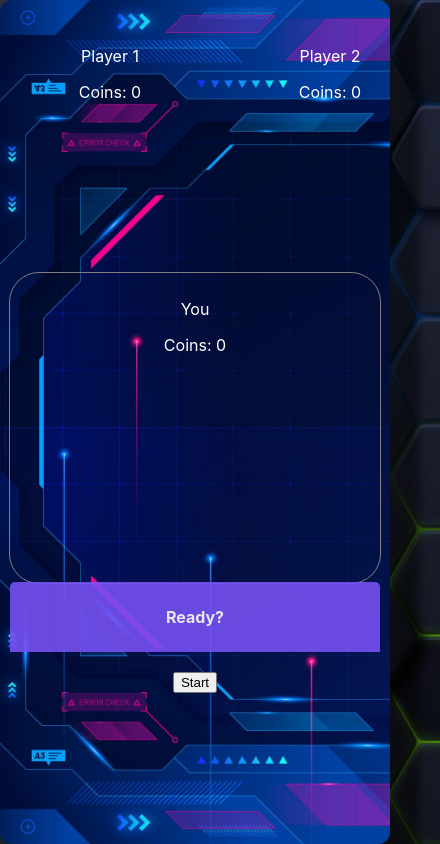
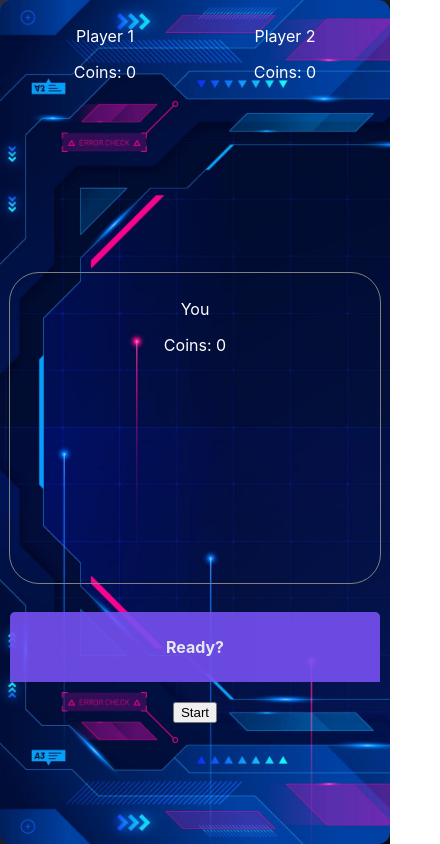
Before and after one commit to tibo35/coup, a React (Create React App) app: page /play in a window 390 px wide. Shown: the whole page, 440 px wide, since content can reach past the window. Built offline with nearby package versions, Linux system fonts and the light colour scheme.

Commit message:
board.css

```diff
--- a/src/Components/AIHandStyle.css
+++ b/src/Components/AIHandStyle.css
@@ -1,6 +1,5 @@
 .ai-deck {
   flex: 1;
-  margin: 20px;
   padding: 10px;
   display: flex; /* Use flexbox for layout */
   flex-direction: column; /* Stack elements vertically */
--- a/src/Components/UserHand.css
+++ b/src/Components/UserHand.css
@@ -4,7 +4,7 @@
   padding: 10px; /* Add some padding */
   min-height: 290px;
   width: 350px;
-  margin: 10px;
+  margin: 50px 10px;
 }
 
 .user-deck .card {
--- a/src/Components/Views/Board.css
+++ b/src/Components/Views/Board.css
@@ -54,6 +54,11 @@
   display: flex;
   flex-direction: column;
   align-items: center;
-  margin: 160px 15px 10px 15px;
+  margin: 130px 15px 10px 15px;
   height: 170px;
 }
+@media screen and (max-width: 608px) {
+  .game-actions {
+    margin: 190px 15px 10px 15px;
+  }
+}
```
